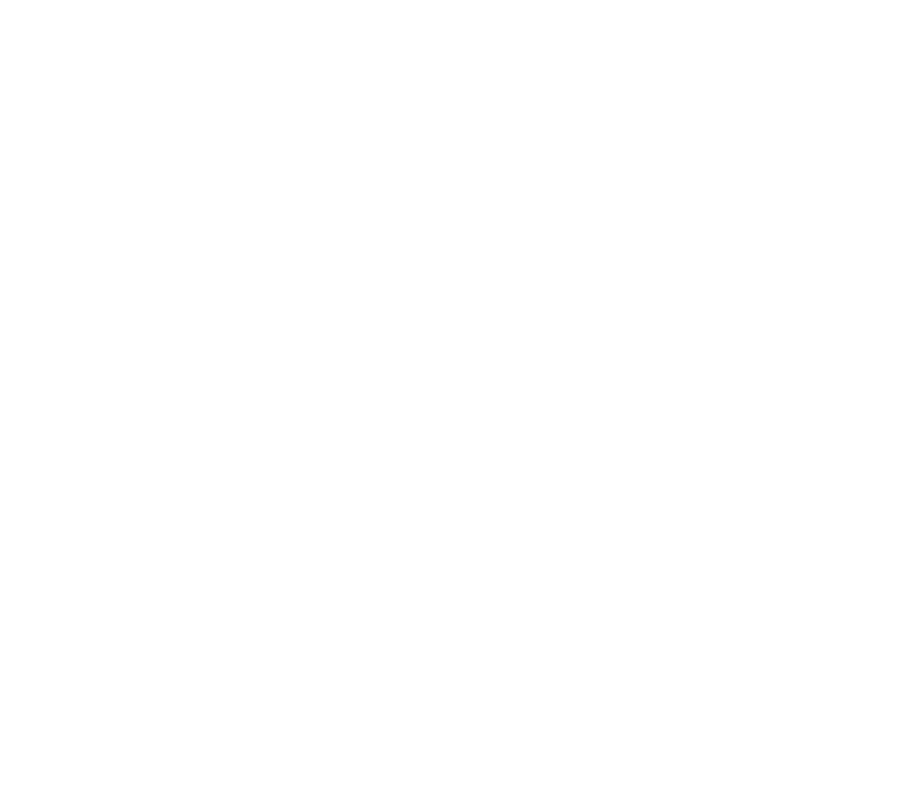
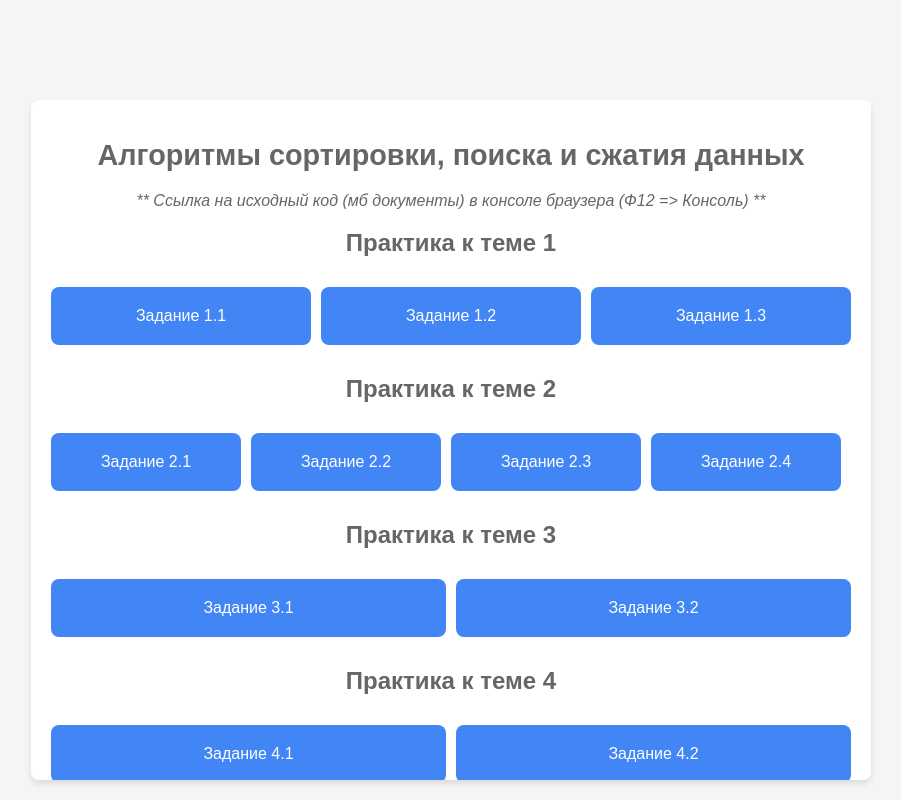
Before and after one commit to Valdisnn/SortingAlgorithms, a plain HTML site: page main.html in a window 1280 px wide. Shown: the whole page, without its empty margins (189-1090 px from the left). Drawn offline with Linux system fonts and the light colour scheme.

Commit message:
add main menu

```diff
--- a/main.html
+++ b/main.html
@@ -1,14 +1,54 @@
 <!DOCTYPE html>
-<html lang="en">
+<html lang="ru">
 
 <head>
     <meta charset="UTF-8">
     <meta name="viewport" content="width=device-width, initial-scale=1.0">
-    <title>Стартовая страница</title>
+    <meta name="author" content="Valdisnn, https://github.com/Valdisnn">
+    <title>Алгоритмы сортировки, поиска и сжатия данных</title>
+    <link rel="stylesheet" href="style.css">
+    <script src="./main.js" defer></script>
 </head>
 
 <body>
-    <!-- Старт выбора -->
+    <main class="container">
+        <h1>Алгоритмы сортировки, поиска и сжатия данных</h1>
+        <span>** Ссылка на исходный код (мб документы) в консоле браузера (Ф12 => Консоль) **</span>
+        <section class="task-section">
+            <h2>Практика к теме 1</h2>
+            <div class="task-row">
+                <a href="./firstTasks/1.1/index.html" class="task-box">Задание 1.1</a>
+                <a href="./firstTasks/1.2/index.html" class="task-box">Задание 1.2</a>
+                <a href="./firstTasks/1.3/index.html" class="task-box">Задание 1.3</a>
+            </div>
+        </section>
+        <section class="task-section">
+            <h2>Практика к теме 2</h2>
+            <div class="task-row">
+                <a href="./secondTasks/2.1/index.html" class="task-box">Задание 2.1</a>
+                <a href="./secondTasks/2.2/index.html" class="task-box">Задание 2.2</a>
+                <a href="./secondTasks/2.3/index.html" class="task-box">Задание 2.3</a>
+                <a href="./secondTasks/2.4/index.html" class="task-box">Задание 2.4</a>
+                <a href="./secondTasks/2.5/index.html" class="task-box">Задание 2.5</a>
+                <a href="./secondTasks/2.6/index.html" class="task-box">Задание 2.6</a>
+                <a href="./secondTasks/2.7/index.html" class="task-box">Задание 2.7</a>
+            </div>
+        </section>
+        <section class="task-section">
+            <h2>Практика к теме 3</h2>
+            <div class="task-row">
+                <a href="./thirdTasks/3.1/index.html" class="task-box">Задание 3.1</a>
+                <a href="./thirdTasks/3.2/index.html" class="task-box">Задание 3.2</a>
+            </div>
+        </section>
+        <section class="task-section">
+            <h2>Практика к теме 4</h2>
+            <div class="task-row">
+                <a href="./fourTasks/4.1/index.html" class="task-box">Задание 4.1</a>
+                <a href="./fourTasks/4.2/index.html" class="task-box">Задание 4.2</a>
+            </div>
+        </section>
+    </main>
 </body>
 
 </html>
--- /dev/null
+++ b/main.js
@@ -0,0 +1 @@
+console.log("https://github.com/Valdisnn/SortingAlgorithms");
--- /dev/null
+++ b/style.css
@@ -0,0 +1,61 @@
+body {
+    font-family: Arial, sans-serif;
+    background-color: #f5f5f5;
+    color: #666666;
+    margin: 0;
+    padding: 0;
+    display: flex;
+    flex-direction: column;
+    align-items: center;
+    height: 100vh;
+    overflow: hidden;
+}
+
+h1 {
+    font-size: 1.8rem;
+}
+
+span {
+    margin-bottom: 20%;
+    font-style: italic;
+}
+
+.container {
+    background: #fff;
+    padding: 20px;
+    border-radius: 8px;
+    box-shadow: 0 4px 6px rgba(0, 0, 0, 0.1);
+    text-align: center;
+    width: 100%;
+    max-width: 800px;
+    margin-top: 100px;
+    margin-bottom: 20px;
+    overflow-y: auto;
+}
+
+.task-section {
+    margin-bottom: 20px;
+}
+
+.task-row {
+    display: flex;
+    overflow-x: auto;
+    gap: 10px;
+    padding: 10px 0;
+}
+
+.task-box {
+    background-color: #4285f4;
+    color: #fff;
+    padding: 20px;
+    border-radius: 8px;
+    text-decoration: none;
+    flex: 1;
+    min-width: 150px;
+    text-align: center;
+    transition: background-color 0.3s;
+}
+
+.task-box:hover {
+    background-color: #357ae8;
+}
```
